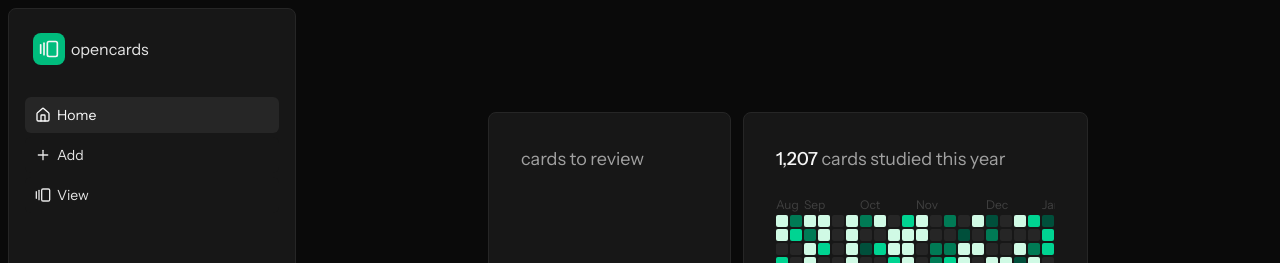
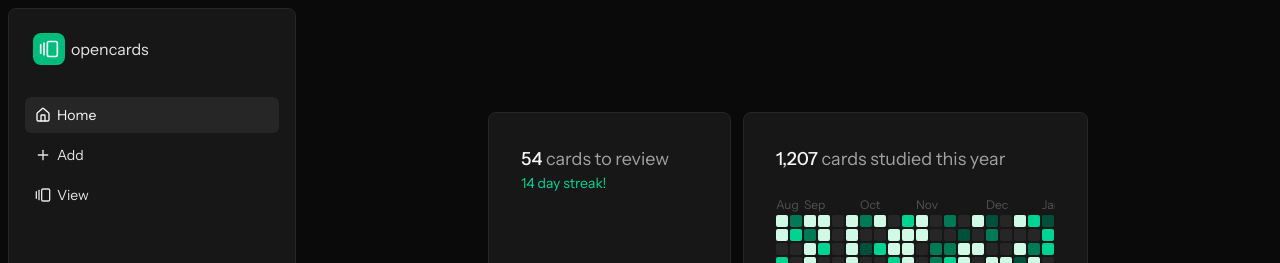
Before and after one commit to jaxonhill/opencards, a Next.js app: page / in a window 1280 px wide. Shown: the top 263 px of the page. Built offline with nearby package versions, Linux system fonts and the light colour scheme.

Commit message:
Make small changes for readability

```diff
--- a/src/app/page.tsx
+++ b/src/app/page.tsx
@@ -12,7 +12,7 @@ export default function Home() {
 
     return (
         <main className="grid gap-3 grid-cols-12 grid-rows-2 pl-[184px] pr-48 pt-28">
-            <StartReviewCard className="text-white col-span-5" />
+            <StartReviewCard numCardsToReview={54} numStreakDays={14} className="text-white col-span-5" />
             <HeatmapCard className="col-span-7" data={heatmapDisplayData} />
             <DecksCard className="col-span-7" />
             <AchievementsCard className="col-span-5" />
--- /dev/null
+++ b/src/app/review/page.tsx
@@ -0,0 +1,3 @@
+export default function ReviewPage() {
+    return <div>Review Page</div>;
+}
--- a/src/features/heatmap/components/month-label.tsx
+++ b/src/features/heatmap/components/month-label.tsx
@@ -7,7 +7,7 @@ interface HeatmapMonthLabel {
 export function HeatmapMonthLabel({ label, startCol, endCol }: HeatmapMonthLabel) {
     return (
         <div
-            className={`text-neutral-700 text-xs font-normal row-span-1`}
+            className={`text-neutral-600 text-xs font-normal row-span-1`}
             style={{
                 gridColumnStart: startCol,
                 gridColumnEnd: endCol,
--- a/src/features/home-dashboard/components/start-review-card.tsx
+++ b/src/features/home-dashboard/components/start-review-card.tsx
@@ -15,7 +15,7 @@ export function StartReviewCard({ numCardsToReview, numStreakDays, className, ..
                 <h2 className="text-neutral-400 text-lg font-normal">
                     <strong className="text-neutral-100 font-medium">{numCardsToReview}</strong> cards to review
                 </h2>
-                {numStreakDays && <em className="text-emerald-400 not-italic">{numStreakDays} day streak!</em>}
+                {numStreakDays && <em className="text-emerald-400 not-italic text-sm">{numStreakDays} day streak!</em>}
             </div>
             <Button as="a" href="/review">
                 <ChartNoAxesColumnIncreasing className="stroke-3" />
```
